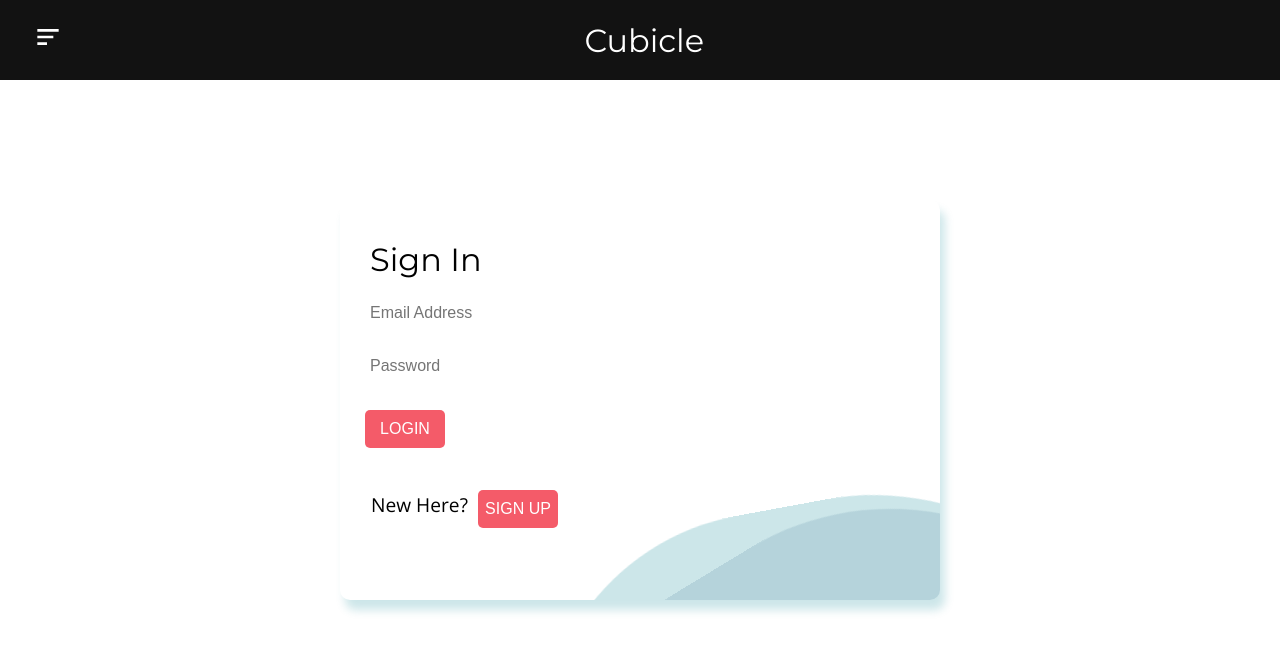
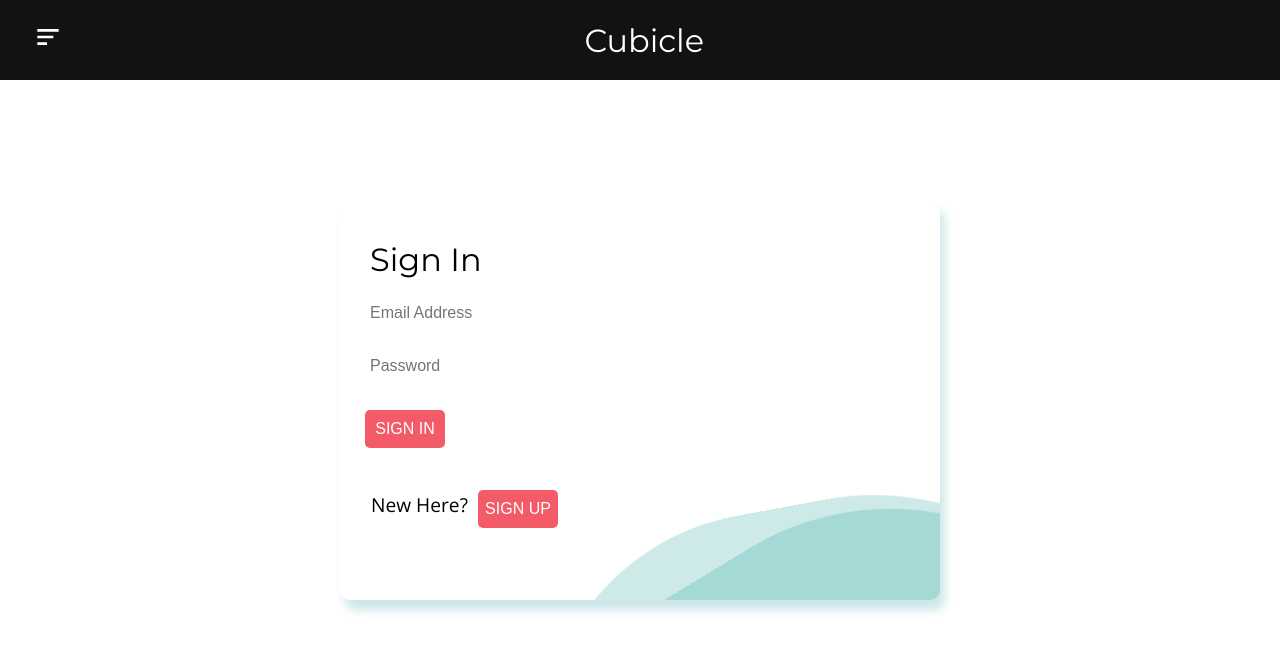
Before and after one commit to subhamBharadwaz/Cubicle, a React (Create React App) app in the folder client/: page /login in a window 1280 px wide. Shown: the top 652 px of the page. Built offline with nearby package versions, Linux system fonts and the light colour scheme; no server answers.

Commit message:
changed scrollbar style

```diff
--- a/client/src/components/GlobalStyles.js
+++ b/client/src/components/GlobalStyles.js
@@ -6,6 +6,19 @@ const GlobalStyle = createGlobalStyle`
   margin: 0;
   padding: 0;
   box-sizing: border-box;
+}
+
+html{
+  &::-webkit-scrollbar{
+        width:0.5rem;
+    }
+    &::-webkit-scrollbar-thumb{
+        background-color: #038dff;
+    }
+    &::-webkit-scrollbar-track{
+        background-color: #adadad;
+    }
+
 }
 
 body{
--- a/client/src/components/auth/Login.js
+++ b/client/src/components/auth/Login.js
@@ -53,7 +53,7 @@ const Login = () => {
           required
         />
         <button type='submit' className='btn btn-primary' value='Login'>
-          Login
+          Sign In
         </button>
         <div className='sign-up'>
           <p className='my-1'>New Here?</p>
@@ -105,7 +105,7 @@ const FormStyle = styled.div`
   .login::before {
     left: 40%;
     bottom: -130%;
-    background-color: rgba(69, 105, 144, 0.15);
+    background-color: rgba(6, 150, 138, 0.2);
     -webkit-animation: wawes 6s infinite linear;
     -moz-animation: wawes 6s infinite linear;
     animation: wawes 6s infinite linear;
@@ -113,7 +113,7 @@ const FormStyle = styled.div`
   .login::after {
     left: 35%;
     bottom: -125%;
-    background-color: rgba(2, 128, 144, 0.2);
+    background-color: rgba(6, 150, 138, 0.2);
     -webkit-animation: wawes 7s infinite;
     -moz-animation: wawes 7s infinite;
     animation: wawes 7s infinite;
@@ -126,7 +126,7 @@ const FormStyle = styled.div`
     background: white;
     width: 100%;
     border: none;
-    cursor: pointer;
+
     padding: 10px 10px;
     margin: 15px -10px;
     outline: none;
--- a/client/src/components/auth/Register.js
+++ b/client/src/components/auth/Register.js
@@ -127,7 +127,7 @@ const FormStyle = styled.div`
   .login::before {
     left: 40%;
     bottom: -130%;
-    background-color: rgba(69, 105, 144, 0.15);
+    background-color: rgba(6, 150, 138, 0.2);
     -webkit-animation: wawes 6s infinite linear;
     -moz-animation: wawes 6s infinite linear;
     animation: wawes 6s infinite linear;
@@ -135,7 +135,7 @@ const FormStyle = styled.div`
   .login::after {
     left: 35%;
     bottom: -125%;
-    background-color: rgba(2, 128, 144, 0.2);
+    background-color: rgba(6, 150, 138, 0.2);
     -webkit-animation: wawes 7s infinite;
     -moz-animation: wawes 7s infinite;
     animation: wawes 7s infinite;
@@ -148,7 +148,7 @@ const FormStyle = styled.div`
     background: white;
     width: 100%;
     border: none;
-    cursor: pointer;
+
     padding: 10px 10px;
     margin: 15px -10px;
     outline: none;
```
